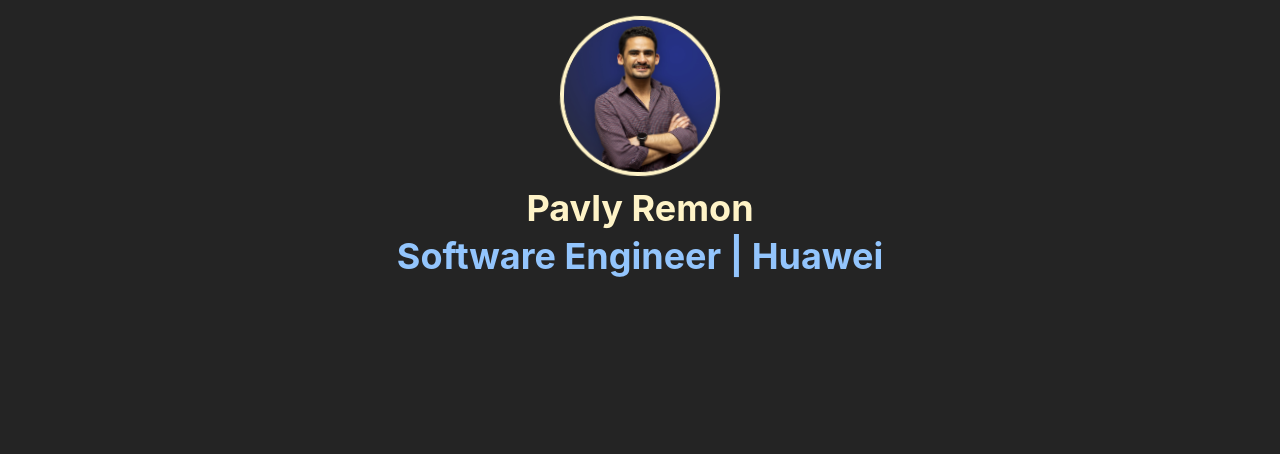
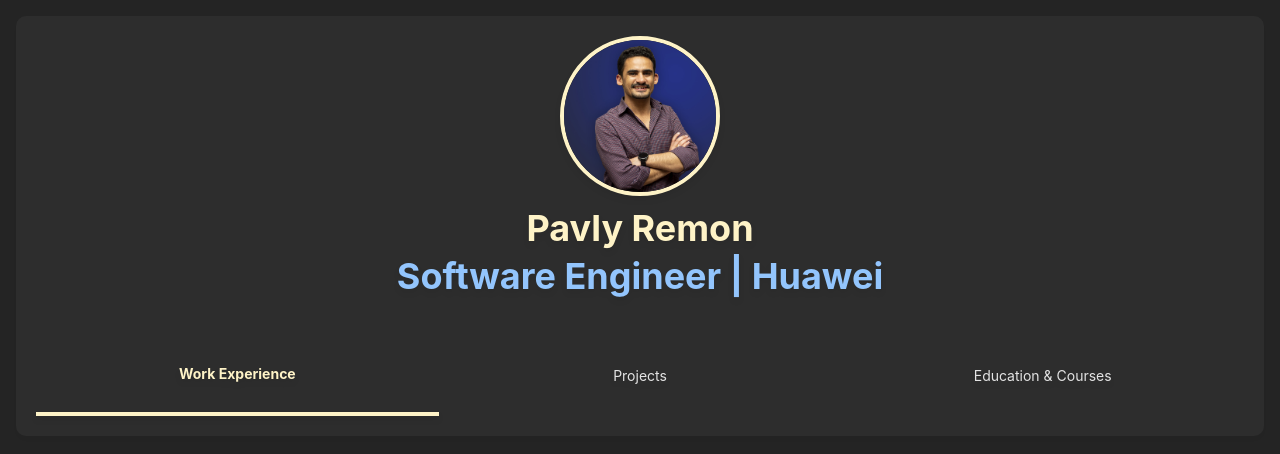
Before and after one commit to pavly-remon/pi-code-website, a Vue app: page / in a window 1280 px wide. Shown: the top 454 px of the page. Built offline with nearby package versions, Linux system fonts and the light colour scheme.

Commit message:
Add NavBar.vue

```diff
--- a/src/components/ContactCard.vue
+++ b/src/components/ContactCard.vue
@@ -2,7 +2,7 @@
   <div class="animate-[fadeInFromTop_1s_ease-in_0s_1] profile-container">
     <img
         class="rounded-full w-16 h-16 md:w-24 md:h-24 xl:w-40 xl:h-40
-        animate-[wiggle_3s_ease-in-out_infinite] border-4 border-amber-100 mb-3"
+        border-4 border-amber-100 mb-3"
         src="../assets/HW_img.jpg"
         alt="Profile Picture">
     <p class="name text-sm md:text-2xl xl:text-4xl font-bold mb-2 text-amber-100">{{ contactInfo.name }}</p>
--- /dev/null
+++ b/src/components/NavBar.vue
@@ -0,0 +1,58 @@
+<template>
+  <div class="mt-10" style="width: 100%">
+    <ul class="nav-bar">
+      <li v-for="tab in tabs" :class="'nav-bar-tab text-center h-30 sm:h-20 md:text-sm sm:text-xs' + (tab === currTab ? ' active': '')"
+           @click="changeTab(tab)">
+        {{ tab }}
+      </li>
+    </ul>
+  </div>
+</template>
+
+<script>
+export default {
+  name: "NavBar",
+  data() {
+    return {
+      currTab: "Work Experience",
+      tabs: ["Work Experience", "Projects", "Education & Courses"]
+    }
+  },
+  methods: {
+    changeTab(tabName) {
+      this.currTab = tabName;
+    }
+  }
+}
+</script>
+
+
+<style scoped>
+.nav-bar {
+  display: flex;
+  flex-direction: row;
+  align-items: center;
+  justify-content: space-around;
+}
+
+.nav-bar-tab {
+  width: 100%;
+  display: flex;
+  align-items: center;
+  justify-content: center;
+}
+
+.nav-bar-tab.active, .nav-bar-tab.active:hover{
+  --tw-text-opacity: 1;
+  color: rgb(254 243 199 / var(--tw-text-opacity));
+  border-bottom: 4px solid rgb(254 243 199 / var(--tw-text-opacity));
+  font-weight: bold;
+  transition: ease 0.5s;
+}
+
+.nav-bar-tab:hover {
+  --tw-text-opacity: 1;
+  color: rgb(147 197 253 / var(--tw-text-opacity));
+}
+
+</style>
--- a/src/style.css
+++ b/src/style.css
@@ -24,3 +24,7 @@ body {
     justify-content: center;
     padding: 1rem;
 }
+
+#app {
+    width: 100%;
+}
--- a/src/views/HomeView.vue
+++ b/src/views/HomeView.vue
@@ -1,14 +1,18 @@
 <template>
   <div class="home-view">
-    <ContactCard :contact-info="contactInfo"/>
+    <div class="top-section p-5 drop-shadow-md">
+      <ContactCard :contact-info="contactInfo"/>
+      <NavBar/>
+    </div>
   </div>
 </template>
 <script>
 import ContactCard from "../components/ContactCard.vue";
+import NavBar from "../components/NavBar.vue";
 
 export default {
   name: "HomeView",
-  components: {ContactCard},
+  components: {NavBar, ContactCard},
 
   data() {
     return {
@@ -28,8 +32,14 @@ export default {
 
 .home-view {
   display: flex;
+  flex-direction: column;
   align-items: center;
   justify-content: center;
+}
+.top-section{
+  width: 100%;
+  background-color: rgba(128,128,128,0.1);
+  border-radius: 10px;
 }
 
 
```
